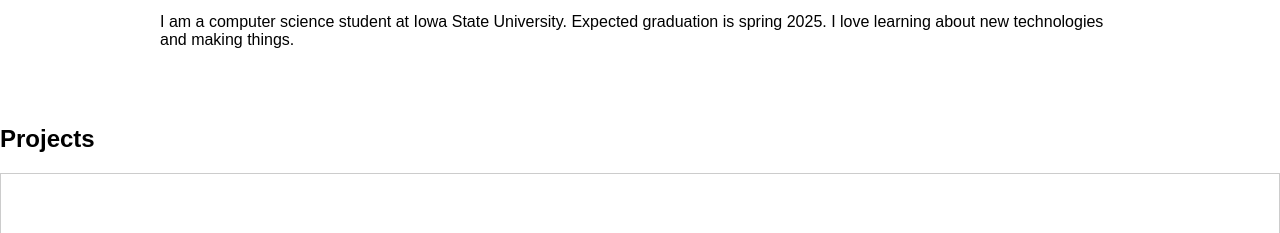
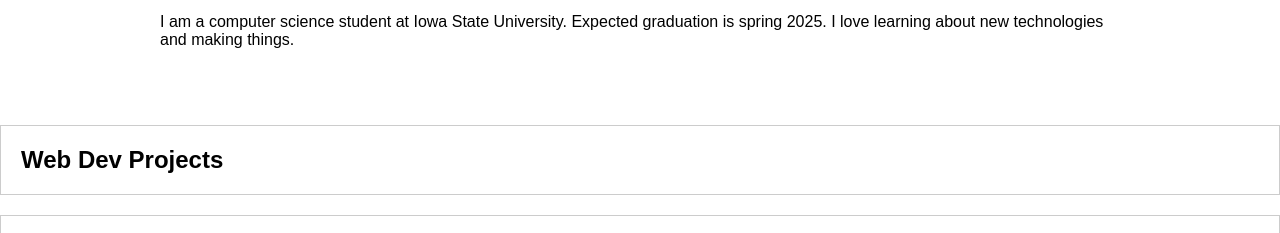
Before and after one commit to JakeEgler/ComS-319-portfolio, a plain HTML site: page index.html in a window 1280 px wide. Shown: the part 491-724 px from the top of the page. Drawn offline with Linux system fonts and the light colour scheme.

Commit message:
made it look a little nicer

```diff
--- a/index.html
+++ b/index.html
@@ -13,6 +13,12 @@
         }
 
         .project {
+            margin-bottom: 20px;
+            border: 1px solid #ccc;
+            padding: 20px;
+        }
+
+        .personal-project {
             margin-bottom: 20px;
             border: 1px solid #ccc;
             padding: 20px;
@@ -43,7 +49,7 @@
         </div>
     </section>
     <section id="projects">
-        <h2>Projects</h2>
+        <h2>Web Dev Projects</h2>
         <div class="project">
             <img src="./images/projects/project1.png" alt="Project 1">
             <h3>Project 1</h3>
--- a/style.css
+++ b/style.css
@@ -36,3 +36,9 @@ footer {
   background-color: #333;
   color: #fff;
 }
+
+h2 {
+  margin-bottom: 20px;
+  border: 1px solid #ccc;
+  padding: 20px;
+}
```
